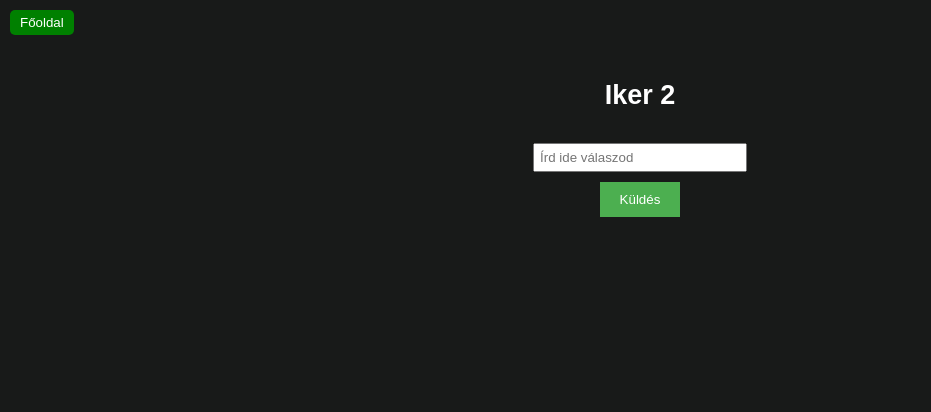
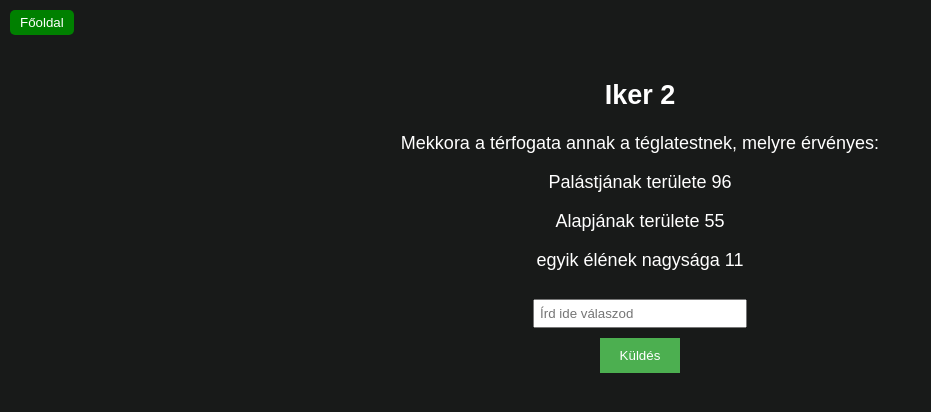
Before and after one commit to ErikHegyi/renderdjango, a Django app: page /tasks/logika/iker-2/ in a window 1280 px wide. Shown: the top 412 px of the page, without its empty margins (0-931 px from the left). Run offline with Django 5.2, Linux system fonts and the light colour scheme; the first user in the database is signed in.

Commit message:
Update Iker_2.html

```diff
--- a/VAGKereso/templates/Iker_2.html
+++ b/VAGKereso/templates/Iker_2.html
@@ -50,6 +50,10 @@
     <button class="logout" onclick="goToParent()">Főoldal</button>
     <div>
         <h2>Iker 2</h2>
+        <p>Mekkora a térfogata annak a téglatestnek, melyre érvényes:</p>
+        <p>Palástjának területe 96</p>
+        <p>Alapjának területe 55</p>
+        <p>egyik élének nagysága 11</p>
         <form action="{% url 'tasks:iker-2' %}" method="post">
             {% csrf_token %}
             <input type="text" name="answer" placeholder="Írd ide válaszod"><br>
```
